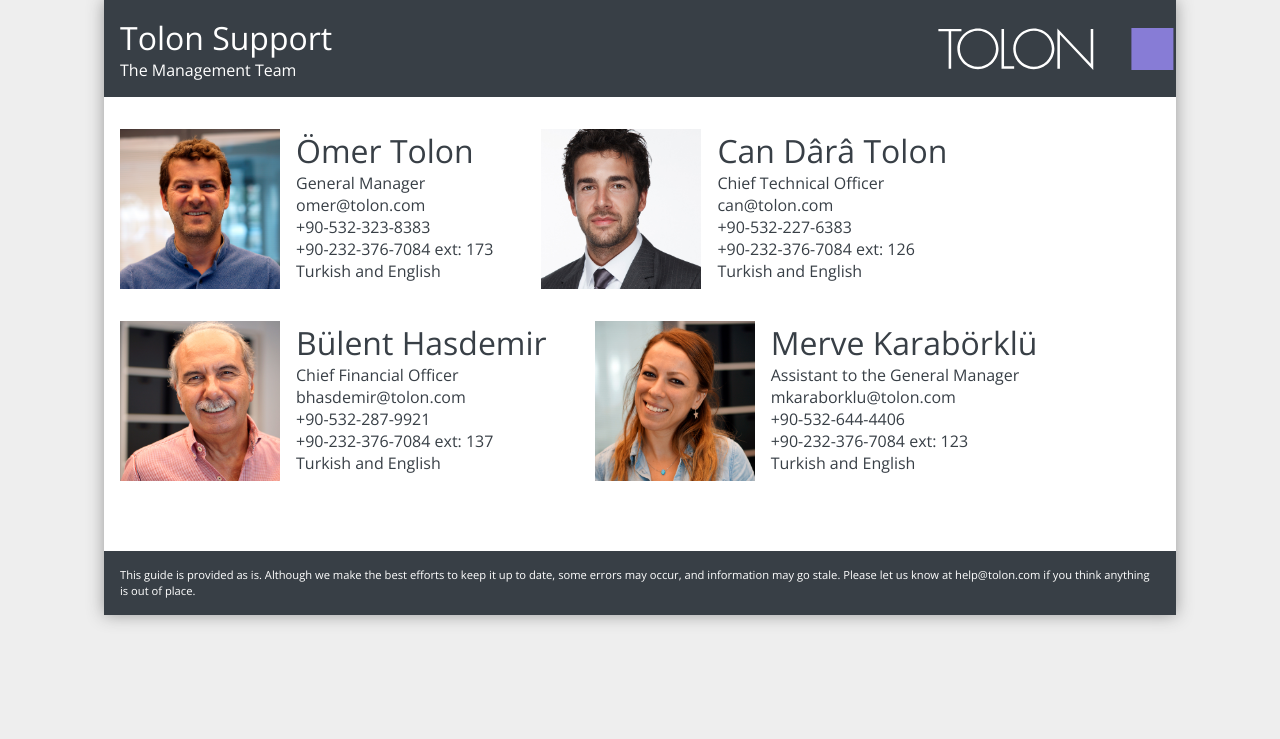
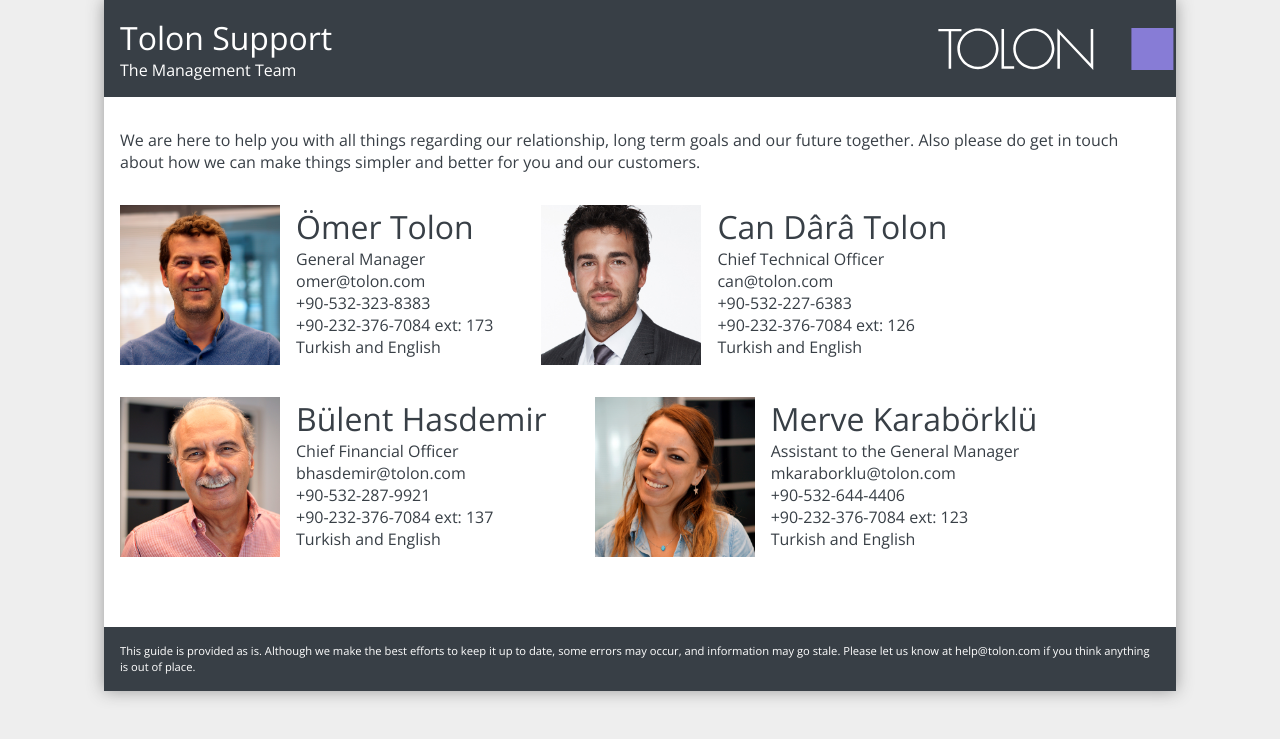
Before and after one commit to tolon-global/support.tolon.com, a Jekyll site: the page built from contacts/management/index.md, in a window 1280 px wide. Shown: the top 739 px of the page. Built offline with Jekyll 4.4.1, drawn with Linux system fonts in a browser that asks for light colours.

Commit message:
Intro text for management and tech

```diff
--- a/contacts/management/index.md
+++ b/contacts/management/index.md
@@ -4,3 +4,7 @@
 layout: team
 team: management
 ---
+
+We are here to help you with all things regarding our relationship,
+long term goals and our future together. Also please do get in touch about
+how we can make things simpler and better for you and our customers.
```
Also changed, not shown: contacts/tech/index.md (+7 -0 lines).
